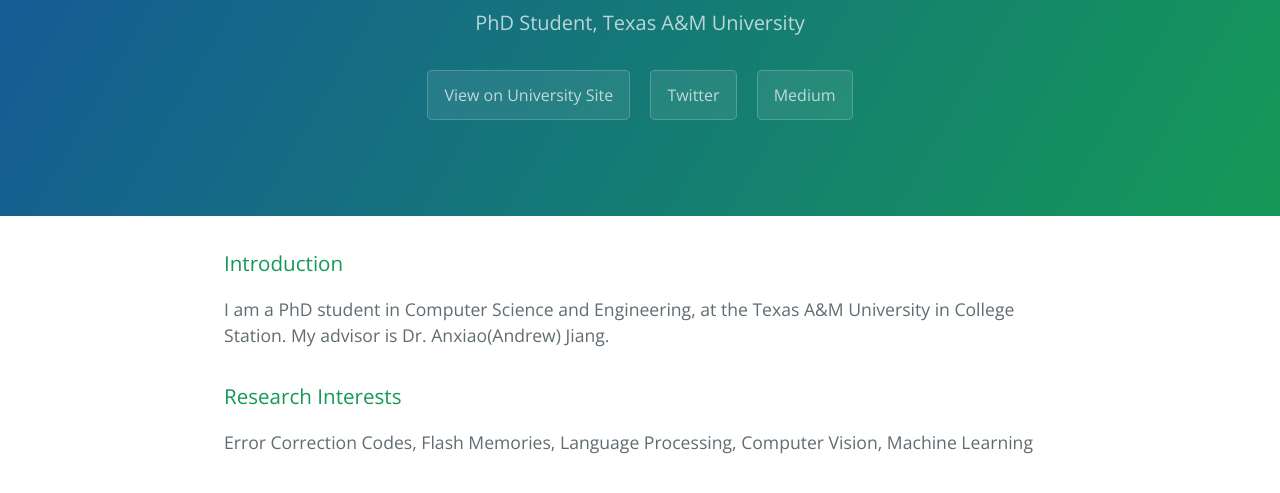
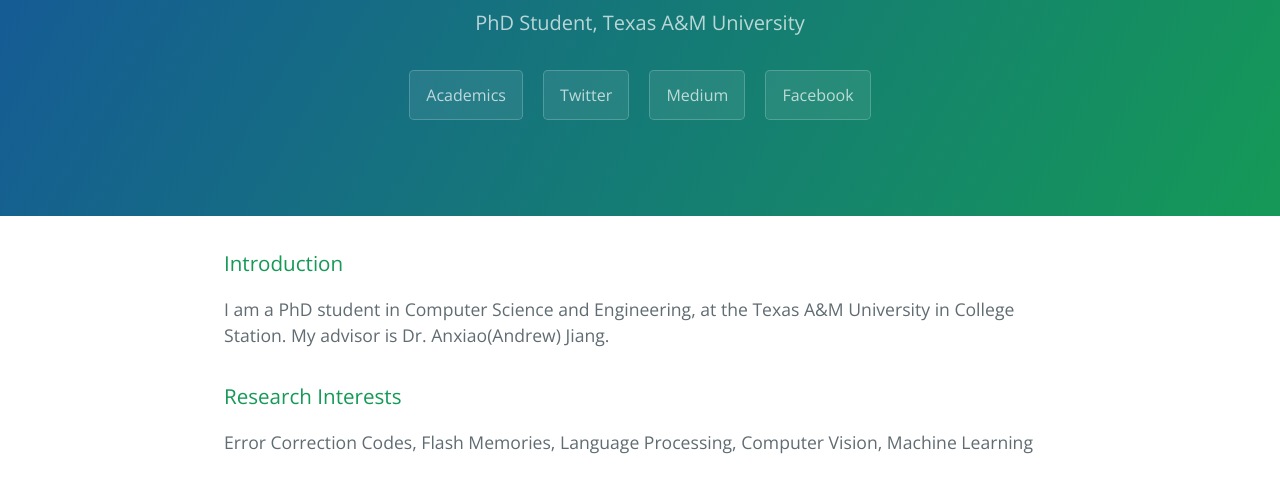
Before and after one commit to pulakeshupadhyaya/webpage, a plain HTML site: page index.html in a window 1280 px wide. Shown: the part 167-660 px from the top of the page. Drawn offline with nearby package versions, Linux system fonts and the light colour scheme.

Commit message:
Update index.html

```diff
--- a/index.html
+++ b/index.html
@@ -13,9 +13,10 @@
     <section class="page-header">
       <h1 class="project-name">Pulakesh Upadhyaya</h1>
       <h2 class="project-tagline">PhD Student, Texas A&amp;M University</h2>
-      <a href="people.tamu.edu/~pulakesh" class="btn">View on University Site</a>
+      <a href="people.tamu.edu/~pulakesh" class="btn">Academics</a>
       <a href="https://twitter.com/pulki_bushu" class="btn">Twitter</a>
        <a href="https://medium.com/@pulki_bushu" class="btn">Medium</a>
+       <a href="https://facebook.com/pulakesh.upadhyaya" class="btn">Facebook</a>
     </section>
 
     <section class="main-content">
```
